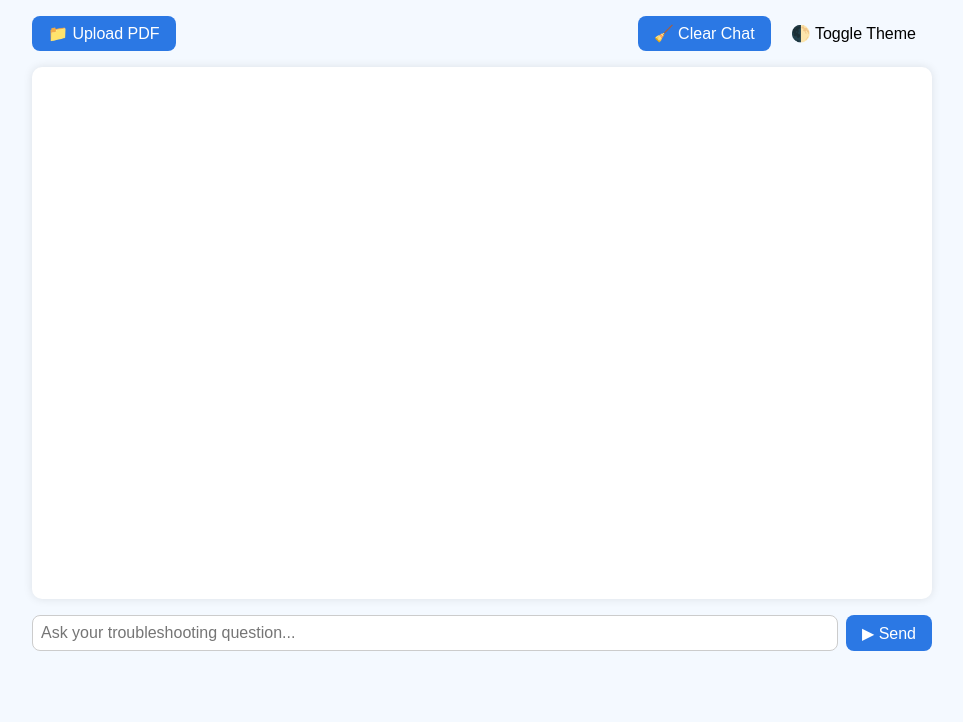
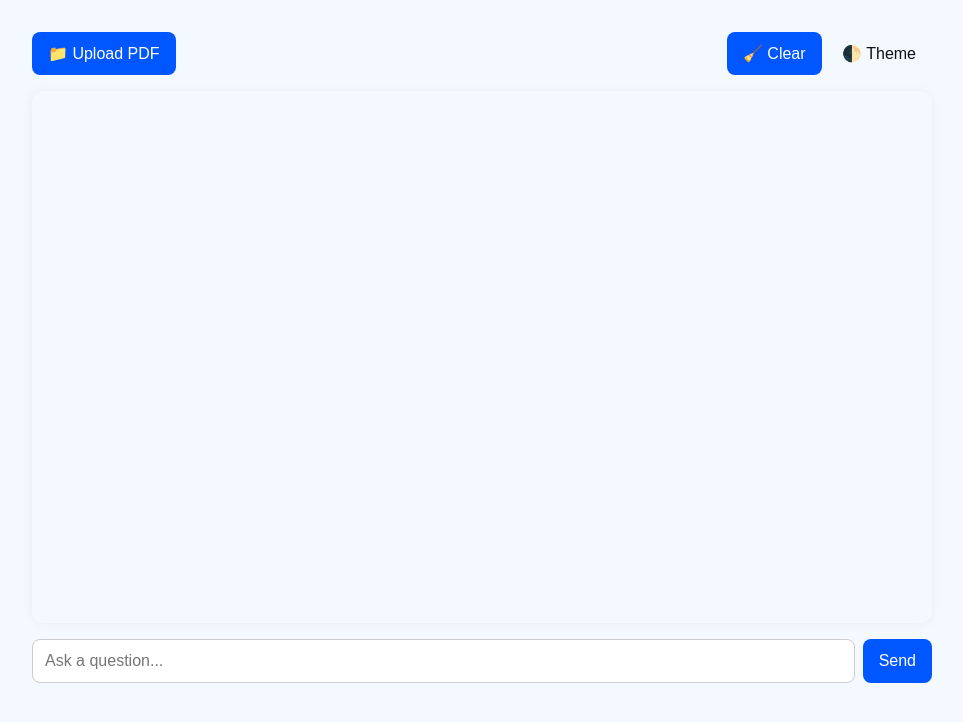
Before and after one commit to aristit0/CHAT_BOT_KNOWLEDGE_BASED, a Flask app: page / in a window 1280 px wide. Shown: the top 722 px of the page, without its empty margins (158-1121 px from the left). Run offline with Flask 3, Linux system fonts and the light colour scheme; parts of the project's set-up code (start-up, migrations or seed data) failed here and were passed over.

Commit message:
initiante

```diff
--- a/knowledge_based/src/app.py
+++ b/knowledge_based/src/app.py
@@ -8,11 +8,18 @@ sys.path.append("/home/cdsw/knowledge_based/src")
 
 from rag_chain import generate_answer
 
-app = Flask(__name__)
 UPLOAD_FOLDER = "/home/cdsw/knowledge_based/document/"
 TEMPLATE_FOLDER = "/home/cdsw/knowledge_based/templates/"
+STATIC_FOLDER = "/home/cdsw/knowledge_based/static/"
+
 os.makedirs(UPLOAD_FOLDER, exist_ok=True)
-app.template_folder = TEMPLATE_FOLDER
+
+# Tell Flask where to find templates and static files
+app = Flask(
+    __name__,
+    template_folder=TEMPLATE_FOLDER,
+    static_folder=STATIC_FOLDER
+)
 
 
 @app.route("/")
@@ -43,13 +50,14 @@ def chat():
         return jsonify({"answer": "Please enter a valid question.", "image": ""})
 
     answer, doc = generate_answer(query)
-    image_url = "https://via.placeholder.com/80x60.png?text=" + doc[:10]
+    image_url = "/static/chatbot.png"  # ← Use your chatbot image here
 
     return jsonify({
         "answer": answer,
         "image": image_url
     })
 
+
 # === Run in CML ===
 if __name__ == "__main__":
     app.run(host="127.0.0.1", port=int(os.environ["CDSW_APP_PORT"]))
--- /dev/null
+++ b/knowledge_based/static/style.css
@@ -0,0 +1,117 @@
+:root {
+  --bg-light: #f4f9ff;
+  --bg-dark: #1e1e2f;
+  --text-light: #111;
+  --text-dark: #f4f4f4;
+  --bot-bubble: #e6f0ff;
+  --user-bubble: #d2f8d2;
+  --bot-bubble-dark: #375a7f;
+  --user-bubble-dark: #3c6e5d;
+}
+
+[data-theme="light"] {
+  --bg: var(--bg-light);
+  --text: var(--text-light);
+  --bubble-bot: var(--bot-bubble);
+  --bubble-user: var(--user-bubble);
+}
+[data-theme="dark"] {
+  --bg: var(--bg-dark);
+  --text: var(--text-dark);
+  --bubble-bot: var(--bot-bubble-dark);
+  --bubble-user: var(--user-bubble-dark);
+}
+
+body {
+  font-family: 'Inter', sans-serif;
+  background-color: var(--bg);
+  color: var(--text);
+  margin: 0;
+  padding: 0;
+  transition: background 0.3s, color 0.3s;
+}
+
+.container {
+  max-width: 900px;
+  margin: 0 auto;
+  padding: 2rem 1rem;
+}
+
+.top-bar {
+  display: flex;
+  justify-content: space-between;
+  align-items: center;
+  margin-bottom: 1rem;
+}
+
+.chat-box {
+  background: white;
+  border-radius: 12px;
+  padding: 1rem;
+  height: 500px;
+  overflow-y: auto;
+  background-color: var(--bg);
+  box-shadow: 0 0 12px rgba(0,0,0,0.05);
+}
+
+.message {
+  margin: 1rem 0;
+  display: flex;
+  align-items: flex-start;
+}
+
+.message.bot img {
+  width: 60px;
+  height: auto;
+  border-radius: 12px;
+  margin-right: 10px;
+}
+
+.message-content {
+  padding: 0.75rem 1rem;
+  border-radius: 10px;
+  max-width: 70%;
+  word-wrap: break-word;
+}
+
+.message.user {
+  justify-content: flex-end;
+}
+.message.user .message-content {
+  background-color: var(--bubble-user);
+}
+.message.bot .message-content {
+  background-color: var(--bubble-bot);
+}
+
+.input-group {
+  display: flex;
+  gap: 0.5rem;
+  margin-top: 1rem;
+}
+
+input[type="text"] {
+  flex: 1;
+  padding: 0.75rem;
+  border-radius: 8px;
+  font-size: 1rem;
+  border: 1px solid #ccc;
+}
+
+button {
+  padding: 0.75rem 1rem;
+  font-size: 1rem;
+  border: none;
+  border-radius: 8px;
+  background-color: #0057ff;
+  color: white;
+  cursor: pointer;
+}
+
+.toggle-btn {
+  background: none;
+  border: none;
+  font-size: 1rem;
+  cursor: pointer;
+  color: var(--text);
+}
--- a/knowledge_based/templates/index.html
+++ b/knowledge_based/templates/index.html
@@ -1,131 +1,32 @@
 <!DOCTYPE html>
 <html lang="en">
 <head>
-  <meta charset="UTF-8" />
-  <meta name="viewport" content="width=device-width, initial-scale=1.0" />
-  <title>GenAI Troubleshooting Chat</title>
-  <style>
-    :root {
-      --bg-color: #f4f9ff;
-      --text-color: #000;
-      --chat-bg: #ffffff;
-      --user-bubble: #d1ffd6;
-      --bot-bubble: #e0f0ff;
-    }
-    [data-theme="dark"] {
-      --bg-color: #1e1e2f;
-      --text-color: #f1f1f1;
-      --chat-bg: #2a2a3b;
-      --user-bubble: #3c6e5d;
-      --bot-bubble: #375a7f;
-    }
-    body {
-      font-family: 'Segoe UI', sans-serif;
-      background: var(--bg-color);
-      color: var(--text-color);
-      margin: 0;
-      padding: 0;
-      transition: background 0.3s, color 0.3s;
-    }
-    .container {
-      max-width: 900px;
-      margin: 0 auto;
-      padding: 1rem;
-    }
-    .header {
-      display: flex;
-      justify-content: space-between;
-      align-items: center;
-      margin-bottom: 1rem;
-    }
-    .chat-box {
-      background: var(--chat-bg);
-      border-radius: 10px;
-      padding: 1rem;
-      height: 500px;
-      overflow-y: auto;
-      box-shadow: 0 0 10px rgba(0,0,0,0.1);
-      margin-bottom: 1rem;
-      transition: background 0.3s;
-    }
-    .message {
-      margin: 0.5rem 0;
-      display: flex;
-      align-items: flex-start;
-    }
-    .message.user {
-      justify-content: flex-end;
-    }
-    .message.bot img {
-      width: 60px;
-      height: auto;
-      border-radius: 10px;
-      margin-right: 10px;
-    }
-    .message-content {
-      max-width: 70%;
-      padding: 0.75rem 1rem;
-      border-radius: 10px;
-      transition: background 0.3s;
-    }
-    .message.user .message-content {
-      background: var(--user-bubble);
-    }
-    .message.bot .message-content {
-      background: var(--bot-bubble);
-    }
-    .input-group {
-      display: flex;
-      gap: 0.5rem;
-    }
-    input[type="text"] {
-      flex: 1;
-      padding: 0.5rem;
-      font-size: 1rem;
-      border-radius: 8px;
-      border: 1px solid #ccc;
-    }
-    input[type="file"] {
-      display: none;
-    }
-    button {
-      padding: 0.5rem 1rem;
-      font-size: 1rem;
-      cursor: pointer;
-      border: none;
-      border-radius: 8px;
-      background-color: #2b78e4;
-      color: white;
-    }
-    .theme-toggle {
-      cursor: pointer;
-      background: none;
-      border: none;
-      font-size: 1rem;
-      color: var(--text-color);
-    }
-  </style>
+  <meta charset="UTF-8">
+  <meta name="viewport" content="width=device-width, initial-scale=1.0">
+  <title>GenAI Chatbot</title>
+  <link href="https://fonts.googleapis.com/css2?family=Inter:wght@400;600&display=swap" rel="stylesheet">
+  <link rel="stylesheet" href="{{ url_for('static', filename='style.css') }}">
 </head>
 <body data-theme="light">
   <div class="container">
-    <div class="header">
+    <div class="top-bar">
       <form action="/upload" method="post" enctype="multipart/form-data">
-        <label for="file-upload" class="custom-file-upload">
-          <button type="button">📁 Upload PDF</button>
+        <label>
+          <button type="button" onclick="document.getElementById('file-upload').click()">📁 Upload PDF</button>
         </label>
-        <input id="file-upload" type="file" name="file" onchange="this.form.submit()"/>
+        <input id="file-upload" type="file" name="file" onchange="this.form.submit()" style="display:none" />
       </form>
       <div>
-        <button onclick="clearChat()">🧹 Clear Chat</button>
-        <button class="theme-toggle" onclick="toggleTheme()">🌓 Toggle Theme</button>
+        <button onclick="clearChat()">🧹 Clear</button>
+        <button class="toggle-btn" onclick="toggleTheme()">🌓 Theme</button>
       </div>
     </div>
 
     <div class="chat-box" id="chatBox"></div>
 
     <div class="input-group">
-      <input type="text" id="userInput" placeholder="Ask your troubleshooting question..." />
-      <button onclick="sendMessage()">▶ Send</button>
+      <input type="text" id="userInput" placeholder="Ask a question..." />
+      <button onclick="sendMessage()">Send</button>
     </div>
   </div>
 
@@ -144,6 +45,7 @@
       const contentDiv = document.createElement('div');
       contentDiv.className = 'message-content';
       contentDiv.innerText = text;
+
       messageDiv.appendChild(contentDiv);
       chatBox.appendChild(messageDiv);
       chatBox.scrollTop = chatBox.scrollHeight;
@@ -175,7 +77,8 @@
     function toggleTheme() {
       const body = document.body;
       const current = body.getAttribute('data-theme');
-      body.setAttribute('data-theme', current === 'light' ? 'dark' : 'light');
+      const next = current === 'light' ? 'dark' : 'light';
+      body.setAttribute('data-theme', next);
     }
   </script>
 </body>
```
Also changed, not shown: knowledge_based/static/chatbot.png (added).
